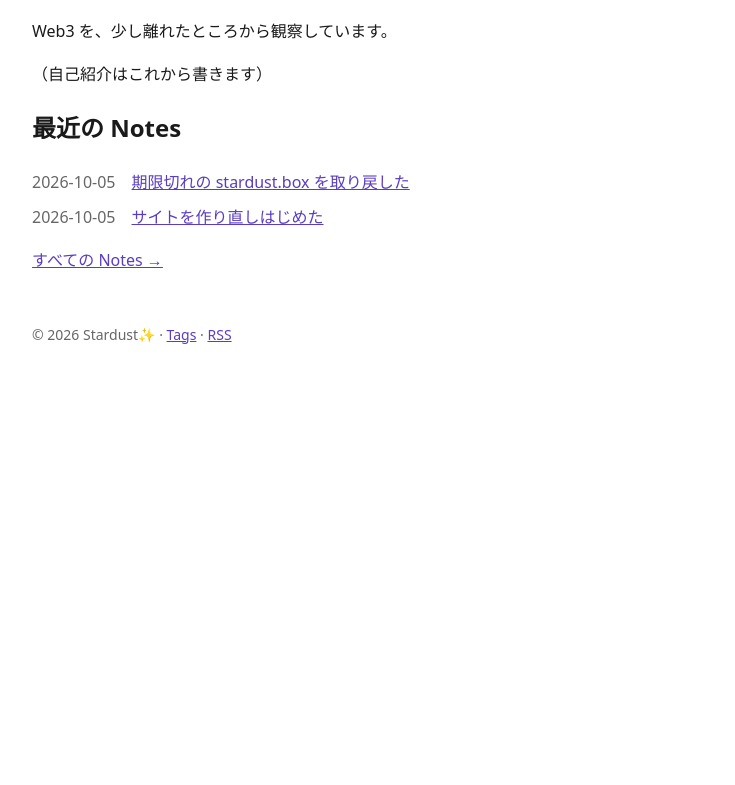
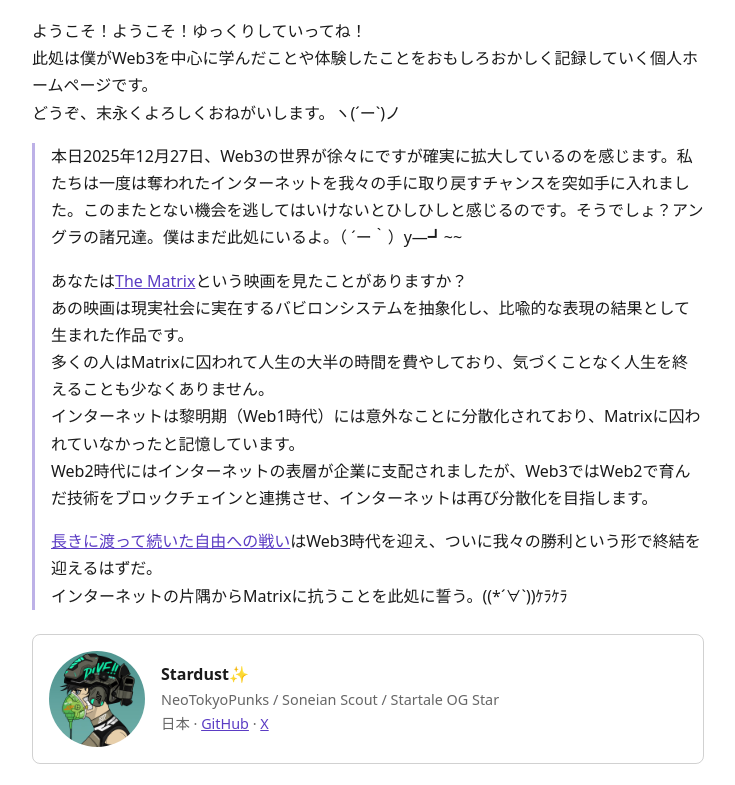
Before and after one commit to stardustdotbox/stardustdotbox.github.io, an Astro site: page / in a window 1280 px wide. Shown: the part 141-926 px from the top of the page, without its empty margins (272-1007 px from the left). Before the commit the page ends 800 px from the top, so only its background shows below. Built offline with nearby package versions, Linux system fonts and the light colour scheme; Astro itself is replaced by a stand-in of ours.

Commit message:
トップページに旧サイトの自己紹介とアバターを追加
- 旧サイト「Stardust✨のおもちゃ箱」のあいさつと宣言文を移した（誤字を清書）
- プロフィール（名前・肩書き・場所・GitHub と X へのリンク）を追加
- アバター画像を 480×480 に縮め、メタデータを消して src/assets/ に置いた

Co-Authored-By: Claude Opus 5.5 <noreply@anthropic.com>

```diff
--- a/src/pages/index.astro
+++ b/src/pages/index.astro
@@ -1,17 +1,99 @@
 ---
 import Base from '../layouts/Base.astro';
 import NoteList from '../components/NoteList.astro';
+import { Image } from 'astro:assets';
 import { getPublishedNotes } from '../lib/notes';
+import avatar from '../assets/avatar.jpg';
 
 const latest = (await getPublishedNotes()).slice(0, 5);
+
+const profile = {
+  name: 'Stardust✨',
+  bio: 'NeoTokyoPunks / Soneian Scout / Startale OG Star',
+  location: '日本',
+  links: [
+    { label: 'GitHub', href: 'https://github.com/stardustdotbox' },
+    { label: 'X', href: 'https://x.com/stardustdotbox' },
+  ],
+};
 ---
 
 <Base title="stardust.box">
   <h1>stardustdotbox</h1>
-  <p>Web3 を、少し離れたところから観察しています。</p>
-  <p>（自己紹介はこれから書きます）</p>
+
+  <p>
+    ようこそ！ようこそ！ゆっくりしていってね！<br />
+    此処は僕がWeb3を中心に学んだことや体験したことをおもしろおかしく記録していく個人ホームページです。<br />
+    どうぞ、末永くよろしくおねがいします。ヽ(´ー`)ノ
+  </p>
+
+  <section class="manifesto">
+    <p>
+      本日2025年12月27日、Web3の世界が徐々にですが確実に拡大しているのを感じます。私たちは一度は奪われたインターネットを我々の手に取り戻すチャンスを突如手に入れました。このまたとない機会を逃してはいけないとひしひしと感じるのです。そうでしょ？アングラの諸兄達。僕はまだ此処にいるよ。（ ´ー｀）y―┛~~
+    </p>
+    <p>
+      あなたは<a href="https://thehidden-wiki.org/wiki/index.php?title=The_Matrix" rel="noopener">The Matrix</a>という映画を見たことがありますか？<br />
+      あの映画は現実社会に実在するバビロンシステムを抽象化し、比喩的な表現の結果として生まれた作品です。<br />
+      多くの人はMatrixに囚われて人生の大半の時間を費やしており、気づくことなく人生を終えることも少なくありません。<br />
+      インターネットは黎明期（Web1時代）には意外なことに分散化されており、Matrixに囚われていなかったと記憶しています。<br />
+      Web2時代にはインターネットの表層が企業に支配されましたが、Web3ではWeb2で育んだ技術をブロックチェインと連携させ、インターネットは再び分散化を目指します。
+    </p>
+    <p>
+      <a href="https://museum.scenecritique.com/categories/library/defcon0/1st.htm" rel="noopener">長きに渡って続いた自由への戦い</a>はWeb3時代を迎え、ついに我々の勝利という形で終結を迎えるはずだ。<br />
+      インターネットの片隅からMatrixに抗うことを此処に誓う。((*´∀`))ｹﾗｹﾗ
+    </p>
+  </section>
+
+  <section class="profile">
+    <Image src={avatar} alt="Stardust✨ のアバター" width={96} height={96} densities={[1, 2]} class="avatar" />
+    <div>
+    <p class="name">{profile.name}</p>
+    <p class="bio">{profile.bio}</p>
+    <p class="meta">
+      {profile.location}
+      {profile.links.map((link) => (
+        <>
+          {' · '}
+          <a href={link.href} rel="me">{link.label}</a>
+        </>
+      ))}
+    </p>
+    </div>
+  </section>
 
   <h2>最近の Notes</h2>
   <NoteList notes={latest} />
   <p><a href="/notes/">すべての Notes →</a></p>
 </Base>
+
+<style>
+  .profile {
+    display: flex;
+    gap: 1rem;
+    align-items: center;
+    margin: 1.5rem 0;
+    padding: 1rem;
+    border: 1px solid color-mix(in srgb, var(--muted) 30%, transparent);
+    border-radius: 0.5rem;
+  }
+  .profile p {
+    margin: 0;
+  }
+  .profile .avatar {
+    flex-shrink: 0;
+    border-radius: 50%;
+    border: none;
+  }
+  .manifesto {
+    padding-left: 1rem;
+    border-left: 3px solid color-mix(in srgb, var(--accent) 40%, transparent);
+  }
+  .name {
+    font-weight: bold;
+  }
+  .bio,
+  .meta {
+    color: var(--muted);
+    font-size: 0.9rem;
+  }
+</style>
```
Also changed, not shown: src/assets/avatar.jpg (added).
